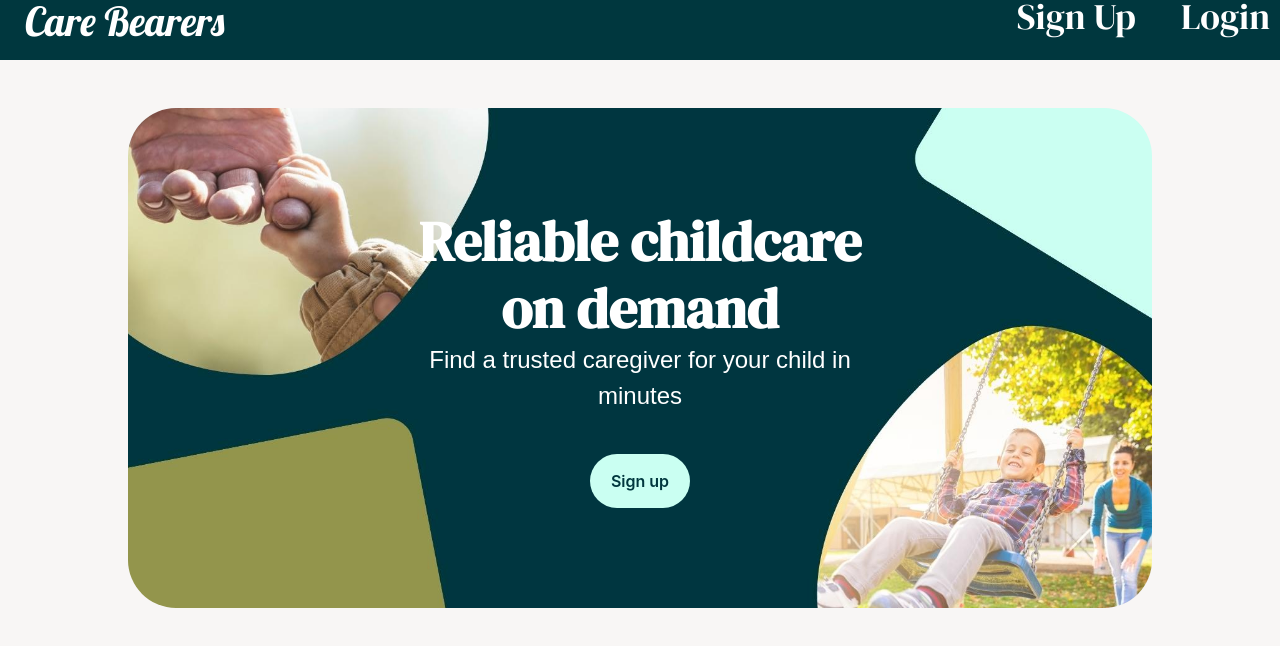
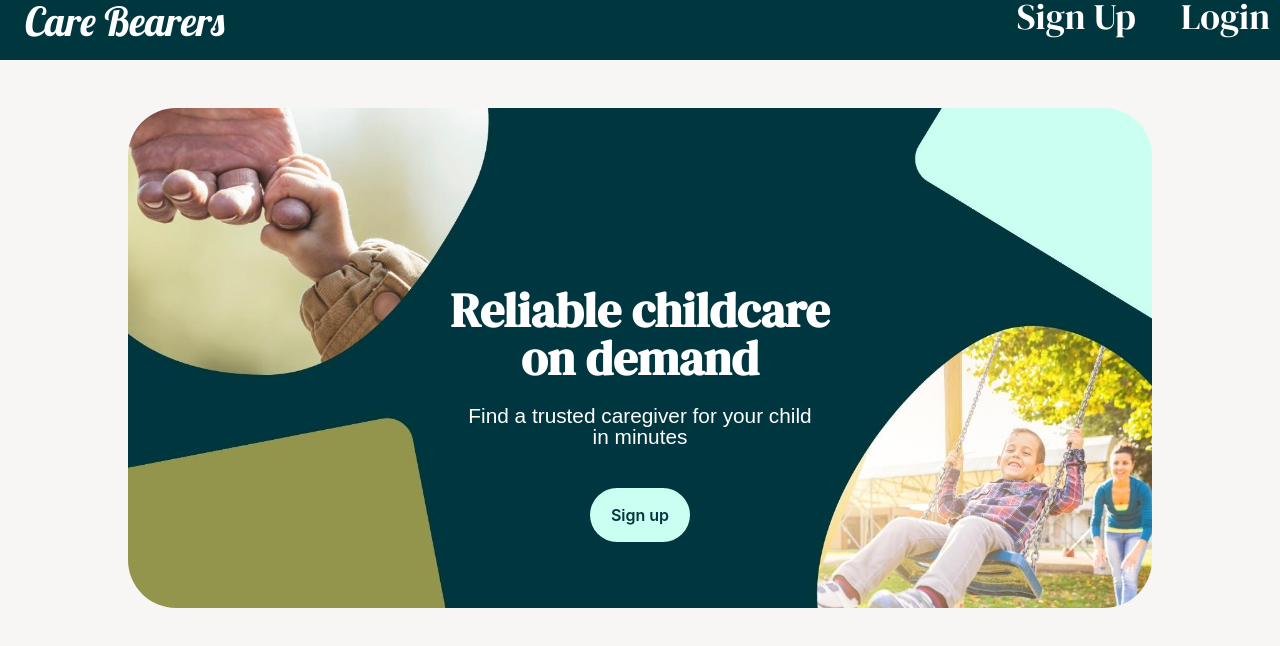
Before and after one commit to karilyn/CareBearers, a React (Create React App) app in the folder frontend/: page / in a window 1280 px wide. Shown: the top 646 px of the page. Built offline with nearby package versions, Linux system fonts and the light colour scheme.

Commit message:
Style Hero component

```diff
--- a/frontend/src/components/Hero_Section/Hero.jsx
+++ b/frontend/src/components/Hero_Section/Hero.jsx
@@ -15,7 +15,7 @@ export default function Hero() {
       style={{ backgroundImage: `url(${hero})` }}>
       <h1 className="display-5 fw-bold">Reliable childcare <br/>on demand</h1>
       <div className="col-lg-6 mx-auto">
-        <p className="lead mb-4">Find a trusted caregiver for your child in minutes</p>
+        <p className="lead mb-4">Find a trusted caregiver for your child<br/> in minutes</p>
         <div className="d-grid gap-2 d-sm-flex justify-content-sm-center">
           <Button className="btn sign-up" text="Sign up" onClick={() => navigate("/auth/signup")}/>
         </div>
--- a/frontend/src/components/Hero_Section/Hero.scss
+++ b/frontend/src/components/Hero_Section/Hero.scss
@@ -25,13 +25,17 @@
   text-align: center;
   margin: 0;
   padding: 0;
-  font-size: 3.5rem;
+  font-size: 3rem;
+  line-height: 1;
+  padding-top: 7rem;
 }
 
 .lead.mb-4 {
   font-family: $font-p;
   color: $font-color-light;
-  font-size: 1.5rem;
+  font-size: 1.3rem;
+  line-height: 1;
+  margin-top: 1.5rem;
 }
 // align button in centre
 .d-grid.gap-2.d-sm-flex.justify-content-sm-center {
```
